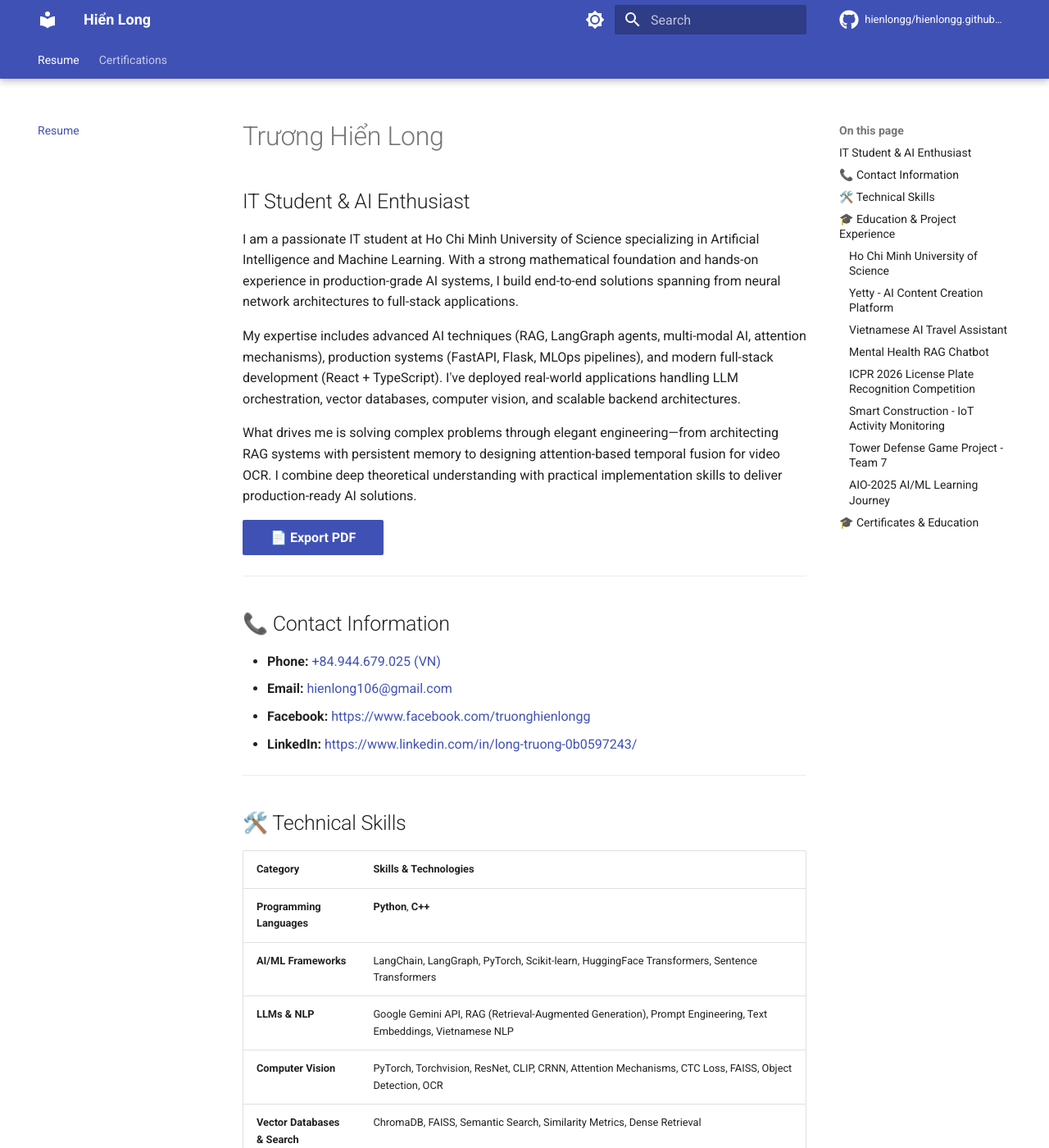
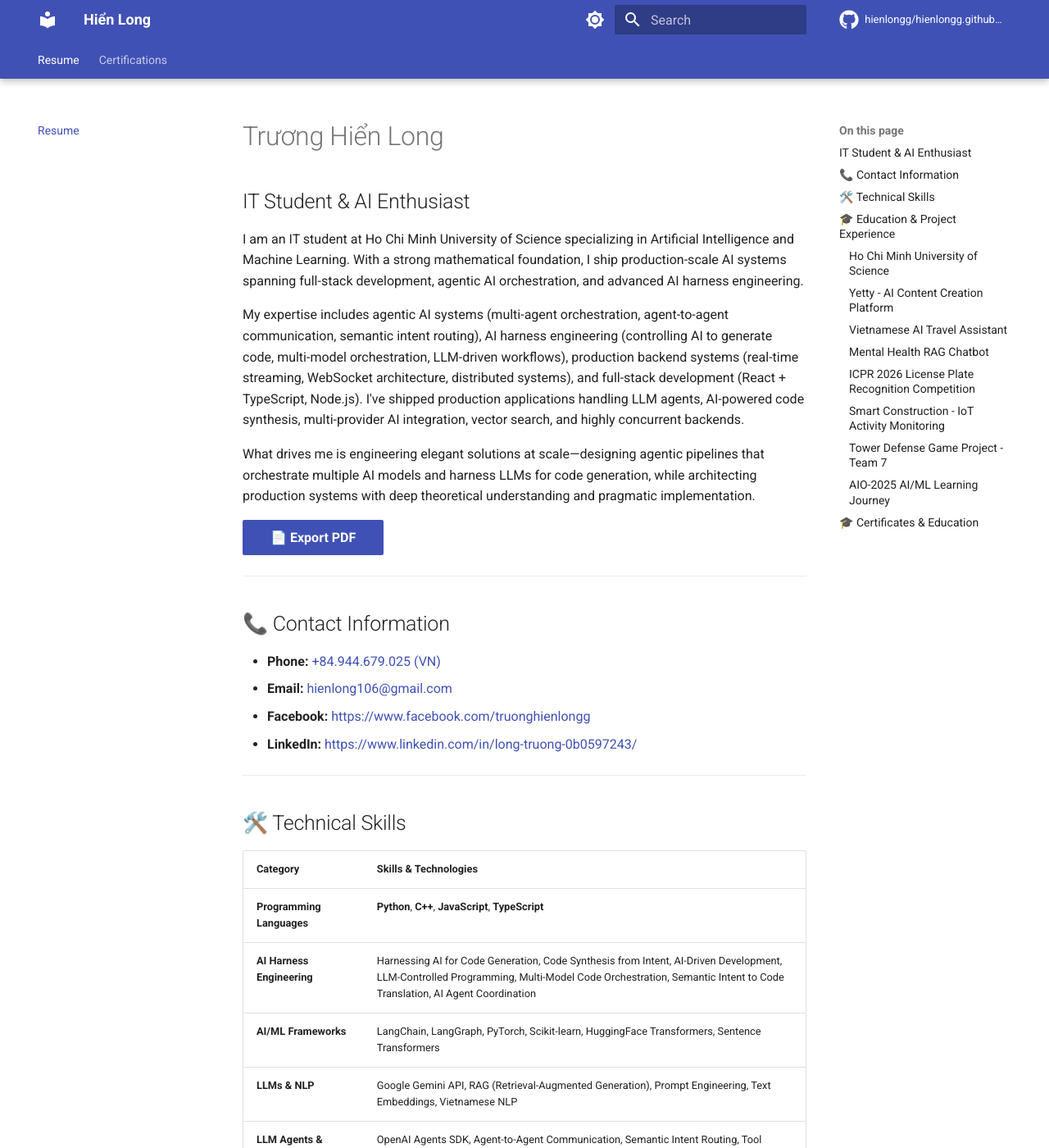
Before and after one commit to hienlongg/hienlongg.github.io, an MkDocs documentation site: the page built from docs/index.md, in a window 1280 px wide and 1400 px high. Shown: the whole window at 82% size. Built offline with MkDocs 1.6.1 and Material for MkDocs 9.7.7, drawn with Linux system fonts in a browser that asks for light colours; comment, search, counter and statistics services are not loaded; some of the changed text lies outside the part shown.

Commit message:
Update portfolio details with enhanced AI/ML expertise and new AWS Cloud Practitioner certification

```diff
--- a/docs/index.md
+++ b/docs/index.md
@@ -7,11 +7,11 @@ lastUpdated: '2026-05-04'
 
 ## IT Student & AI Enthusiast
 
-I am a passionate IT student at Ho Chi Minh University of Science specializing in Artificial Intelligence and Machine Learning. With a strong mathematical foundation and hands-on experience in production-grade AI systems, I build end-to-end solutions spanning from neural network architectures to full-stack applications.
+I am an IT student at Ho Chi Minh University of Science specializing in Artificial Intelligence and Machine Learning. With a strong mathematical foundation, I ship production-scale AI systems spanning full-stack development, agentic AI orchestration, and advanced AI harness engineering.
 
-My expertise includes advanced AI techniques (RAG, LangGraph agents, multi-modal AI, attention mechanisms), production systems (FastAPI, Flask, MLOps pipelines), and modern full-stack development (React + TypeScript). I've deployed real-world applications handling LLM orchestration, vector databases, computer vision, and scalable backend architectures.
+My expertise includes agentic AI systems (multi-agent orchestration, agent-to-agent communication, semantic intent routing), AI harness engineering (controlling AI to generate code, multi-model orchestration, LLM-driven workflows), production backend systems (real-time streaming, WebSocket architecture, distributed systems), and full-stack development (React + TypeScript, Node.js). I've shipped production applications handling LLM agents, AI-powered code synthesis, multi-provider AI integration, vector search, and highly concurrent backends.
 
-What drives me is solving complex problems through elegant engineering—from architecting RAG systems with persistent memory to designing attention-based temporal fusion for video OCR. I combine deep theoretical understanding with practical implementation skills to deliver production-ready AI solutions.
+What drives me is engineering elegant solutions at scale—designing agentic pipelines that orchestrate multiple AI models and harness LLMs for code generation, while architecting production systems with deep theoretical understanding and pragmatic implementation.
 
 
 <!-- [Get PDF version](#){ .md-button .md-button--primary } -->
@@ -50,7 +50,11 @@ What drives me is solving complex problems through elegant engineering—from ar
   <tbody>
     <tr>
       <td><strong>Programming Languages</strong></td>
-      <td><strong>Python</strong>, <strong>C++</strong>
+      <td><strong>Python</strong>, <strong>C++</strong>, <strong>JavaScript</strong>, <strong>TypeScript</strong></td>
+    </tr>
+    <tr>
+      <td><strong>AI Harness Engineering</strong></td>
+      <td>Harnessing AI for Code Generation, Code Synthesis from Intent, AI-Driven Development, LLM-Controlled Programming, Multi-Model Code Orchestration, Semantic Intent to Code Translation, AI Agent Coordination</td>
     </tr>
     <tr>
       <td><strong>AI/ML Frameworks</strong></td>
@@ -59,6 +63,10 @@ What drives me is solving complex problems through elegant engineering—from ar
     <tr>
       <td><strong>LLMs & NLP</strong></td>
       <td>Google Gemini API, RAG (Retrieval-Augmented Generation), Prompt Engineering, Text Embeddings, Vietnamese NLP</td>
+    </tr>
+    <tr>
+      <td><strong>LLM Agents & Agentic Systems</strong></td>
+      <td>OpenAI Agents SDK, Agent-to-Agent Communication, Semantic Intent Routing, Tool Calling & Function Execution, Persistent Agent State Management, Agentic Workflows, Agent Orchestration, Autonomous Agents</td>
     </tr>
     <tr>
       <td><strong>Computer Vision</strong></td>
@@ -70,19 +78,31 @@ What drives me is solving complex problems through elegant engineering—from ar
     </tr>
     <tr>
       <td><strong>Backend & APIs</strong></td>
-      <td>FastAPI, Flask, REST API Design, Chainlit, WebSocket/Streaming, Session Management</td>
+      <td>Node.js, Express.js, FastAPI, Flask, REST API Design, 100+ Route Modularization, Chainlit, WebSocket/Streaming, Session Management, Rate Limiting, CSRF Protection</td>
+    </tr>
+    <tr>
+      <td><strong>Real-Time Architecture</strong></td>
+      <td>WebSocket (ws), Socket.IO, Real-Time Streaming, Live Analytics Push, Session Synchronization, Concurrent Connection Management</td>
     </tr>
     <tr>
       <td><strong>Frontend Development</strong></td>
       <td>React 19, TypeScript, Vite, Material-UI, Tailwind CSS, MapLibre GL, React Router</td>
     </tr>
     <tr>
+      <td><strong>Browser Automation & Web Scraping</strong></td>
+      <td>Playwright, Puppeteer, Autonomous Web Research, Content Extraction, Session Management, Structured Data Parsing</td>
+    </tr>
+    <tr>
       <td><strong>Databases</strong></td>
-      <td>MongoDB, PostgreSQL, Vector Databases, Database Design, Query Optimization</td>
+      <td>MongoDB, PostgreSQL, Redis, Supabase, Vector Databases (ChromaDB, FAISS), Database Design, Query Optimization, Job Queue Patterns, Caching Strategies</td>
     </tr>
     <tr>
       <td><strong>MLOps & DevOps</strong></td>
-      <td>ZenML, Docker, Git/GitHub, Pipeline Orchestration, Model Deployment, CI/CD</td>
+      <td>ZenML, Docker, Git/GitHub, Pipeline Orchestration, Model Deployment, CI/CD, Render Deployment, Environment Configuration Management</td>
+    </tr>
+    <tr>
+      <td><strong>Observability & Monitoring</strong></td>
+      <td>Grafana, Tempo Distributed Tracing, Structured Logging, Real-Time Metrics, Health Checks, Admin Alert Systems</td>
     </tr>
     <tr>
       <td><strong>Data Science</strong></td>
@@ -99,6 +119,10 @@ What drives me is solving complex problems through elegant engineering—from ar
     <tr>
        <td><strong>Full-Stack Development</strong></td>
        <td>Built complete AI systems from frontend (React + TypeScript) to backend (FastAPI/Flask) to database architecture (MongoDB + PostgreSQL), demonstrating end-to-end ownership</td>
+     </tr>
+     <tr>
+       <td><strong>Agentic Systems Engineering</strong></td>
+       <td>Designed and built production multi-module agentic platforms with agent-to-agent communication, semantic routing, real-time streaming, and orchestration of multiple AI providers — demonstrating end-to-end ownership from architecture to deployment</td>
      </tr>
     <tr>
       <td colspan="2"><i><strong>Soft Skills</strong></i></td>
@@ -678,6 +702,12 @@ python train.py --mode full --device auto
       <td>2024</td>
       <td>6.0 (L: 6, R: 7.5, W: 6.5, S: 4.5)</td>
     </tr>
+    <tr>
+      <td><strong>AWS Cloud Practitioner</strong></td>
+      <td>Amazon Web Services</td>
+      <td>2026</td>
+      <td>Foundational cloud certification demonstrating understanding of AWS services, cloud concepts, and cloud value proposition</td>
+    </tr>
   </tbody>
 </table>
 
```
Also changed, not shown: other parts of docs/index.md (+1 -1 lines).
